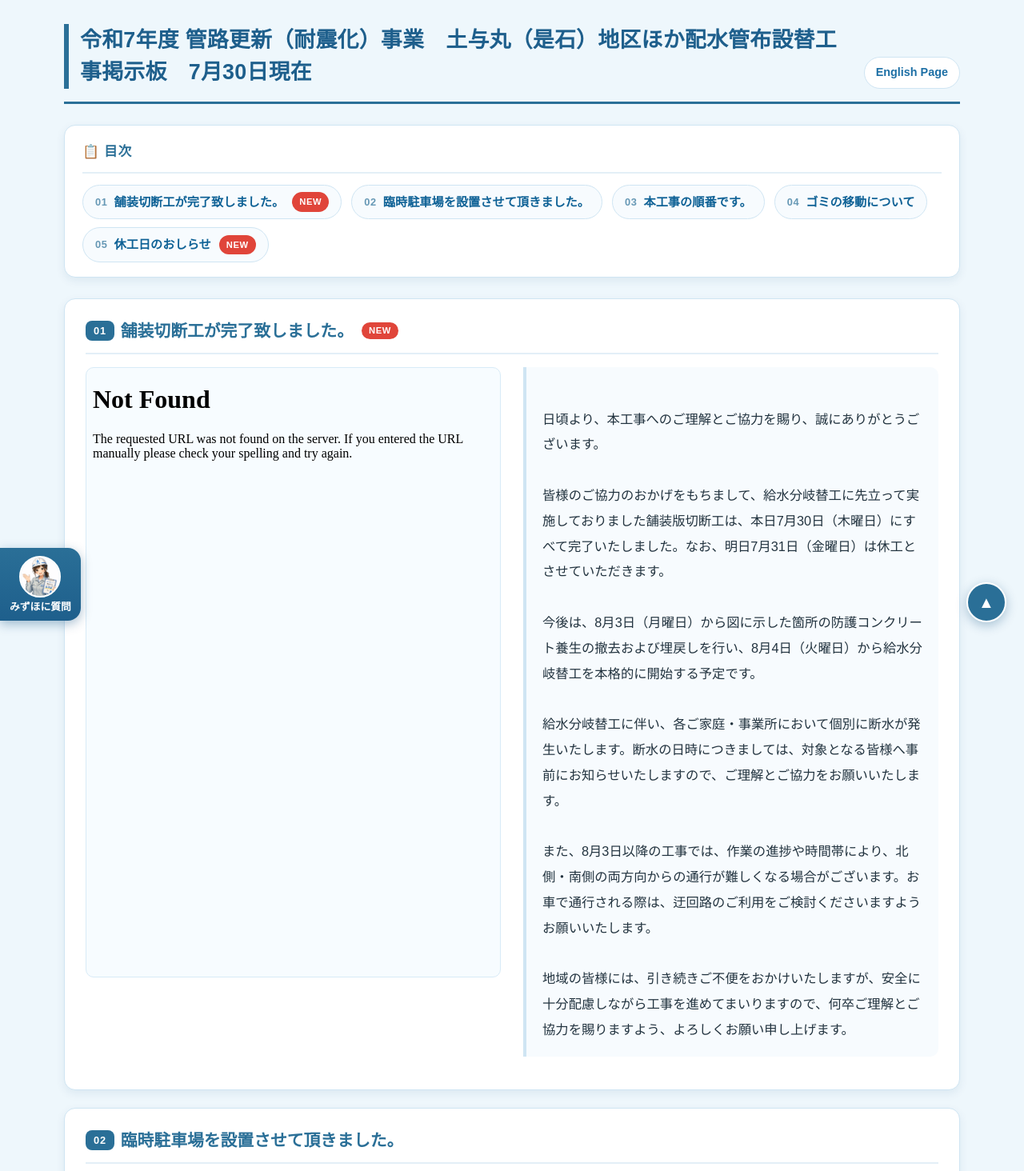
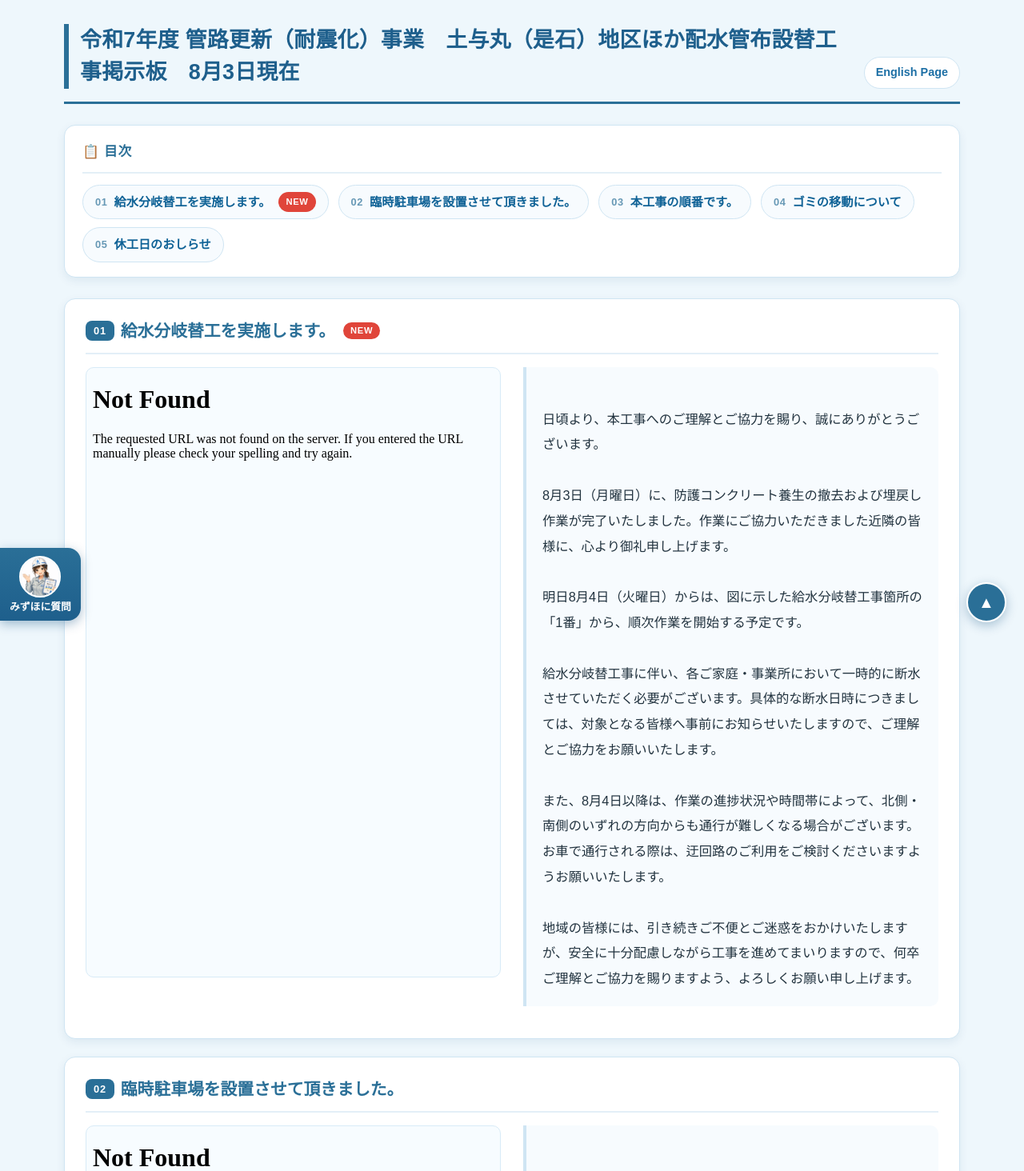
Before and after one commit to takeda03731-yu/construction_board, a Flask app: page / in a window 1280 px wide. Shown: the top 1464 px of the page at 80% size. Run offline with Flask 3, Linux system fonts and the light colour scheme; some libraries are stand-ins or nearby versions.

Commit message:
8月4日予定

```diff
--- a/main.py
+++ b/main.py
@@ -103,26 +103,26 @@ with app.app_context():
 # 表示用固定データ
 # -------------------------
 SITE_INFO = {
-    "construction_name": "令和7年度 管路更新（耐震化）事業　土与丸（是石）地区ほか配水管布設替工事掲示板　7月30日現在",
+    "construction_name": "令和7年度 管路更新（耐震化）事業　土与丸（是石）地区ほか配水管布設替工事掲示板　8月3日現在",
     "image_file": "給水分岐替工.pdf",  # staticフォルダ内のファイル名
     "image_file2": "工事概要.pdf",
     "image_file3": "臨時駐車場.pdf",
     "image_file4": "ゴミの移動.pdf",
-    "image_description": "日頃より、本工事へのご理解とご協力を賜り、誠にありがとうございます。\n\n皆様のご協力のおかげをもちまして、給水分岐替工に先立って実施しておりました舗装版切断工は、本日7月30日（木曜日）にすべて完了いたしました。なお、明日7月31日（金曜日）は休工とさせていただきます。\n\n今後は、8月3日（月曜日）から図に示した箇所の防護コンクリート養生の撤去および埋戻しを行い、8月4日（火曜日）から給水分岐替工を本格的に開始する予定です。\n\n給水分岐替工に伴い、各ご家庭・事業所において個別に断水が発生いたします。断水の日時につきましては、対象となる皆様へ事前にお知らせいたしますので、ご理解とご協力をお願いいたします。\n\nまた、8月3日以降の工事では、作業の進捗や時間帯により、北側・南側の両方向からの通行が難しくなる場合がございます。お車で通行される際は、迂回路のご利用をご検討くださいますようお願いいたします。\n\n地域の皆様には、引き続きご不便をおかけいたしますが、安全に十分配慮しながら工事を進めてまいりますので、何卒ご理解とご協力を賜りますよう、よろしくお願い申し上げます。",
+    "image_description": "日頃より、本工事へのご理解とご協力を賜り、誠にありがとうございます。\n\n8月3日（月曜日）に、防護コンクリート養生の撤去および埋戻し作業が完了いたしました。作業にご協力いただきました近隣の皆様に、心より御礼申し上げます。\n\n明日8月4日（火曜日）からは、図に示した給水分岐替工事箇所の「1番」から、順次作業を開始する予定です。\n\n給水分岐替工事に伴い、各ご家庭・事業所において一時的に断水させていただく必要がございます。具体的な断水日時につきましては、対象となる皆様へ事前にお知らせいたしますので、ご理解とご協力をお願いいたします。\n\nまた、8月4日以降は、作業の進捗状況や時間帯によって、北側・南側のいずれの方向からも通行が難しくなる場合がございます。お車で通行される際は、迂回路のご利用をご検討くださいますようお願いいたします。\n\n地域の皆様には、引き続きご不便とご迷惑をおかけいたしますが、安全に十分配慮しながら工事を進めてまいりますので、何卒ご理解とご協力を賜りますよう、よろしくお願い申し上げます。",
     "image_description2": "工事は舗装版切断工から始まり、本舗装復旧工で終了となります。給水分岐替工では、個別に断水が発生します。断水の際は事前にお知らせしますので、ご理解とご協力をお願い致します。",
     "image_description3": "このたび、近隣の住民様のご厚意により、臨時駐車場を設置させていただくこととなりました。\n\n配水管の布設作業は、1日あたり約15m～30m程度の掘削を行うため、施工箇所によりましては、一時的にお車の出し入れが難しくなる場合がございます。\n\nその際には大変恐れ入りますが、臨時駐車場へのお車のご移動にご協力をお願いさせていただくことがございます。\n\nなお、臨時駐車場内における盗難や事故等につきましては、誠に申し訳ございませんが、責任を負いかねますので、貴重品の管理や施錠等にご留意いただきますようお願い申し上げます。\n\nできる限りご不便をおかけしないよう努めてまいりますので、安心・安全な工事のため、何卒ご理解とご協力のほどお願い申し上げます。",
     "image_description4": "当面の間、工事に伴うゴミの移動は実施いたしません。\n\nゴミは、これまでどおり所定のゴミステーションへお出しくださいますようお願いいたします。\n\nなお、工事の進捗により再度ゴミの移動が必要となる際は、事前に掲示板にてお知らせいたします。\n\nその際は、ご不便をおかけいたしますが、ご理解とご協力のほど、よろしくお願い申し上げます。",
-    "holiday_notice": "給水分岐替工に先立って実施しておりました舗装版切断工は、本日7月30日（木曜日）に完了いたしました。そのため、明日7月31日（金曜日）は休工とさせていただきます。\n\n本工事では、作業員の安全確保や健康管理、ならびに建設業界における働き方改革の取り組みの一環として、原則として土曜日・日曜日を休工日としております。\n\n近年、建設業界では、安全で質の高い施工を継続するため、適切に休日を確保しながら工事を進める取り組みが進められています。\n\nそのため、本工事におきましても、特別な事情がない限り、土曜日・日曜日の作業は行わない予定です。\n\n地域の皆様には、ご不便をおかけすることもございますが、安全で円滑な工事の実施のため、何卒ご理解とご協力を賜りますよう、よろしくお願い申し上げます。"
+    "holiday_notice": "本工事では、作業員の安全確保や健康管理、ならびに建設業界における働き方改革の取り組みの一環として、原則として土曜日・日曜日を休工日としております。\n\n近年、建設業界では、安全で質の高い施工を継続するため、適切に休日を確保しながら工事を進める取り組みが進められています。\n\nそのため、本工事におきましても、特別な事情がない限り、土曜日・日曜日の作業は行わない予定です。\n\n地域の皆様には、ご不便をおかけすることもございますが、安全で円滑な工事の実施のため、何卒ご理解とご協力を賜りますよう、よろしくお願い申し上げます。"
 }
 
 SITE_INFO_EN = {
-    "construction_name": "Notice Board for Water Distribution Pipe Replacement Work as of July 30, 2026",
+    "construction_name": "Notice Board for Water Distribution Pipe Replacement Work as of August 3, 2026",
     "image_file": "給水分岐替工en.pdf",
     "image_file2": "工事概要en.pdf",
     "image_file3": "臨時駐車場en.pdf",
     "image_file4": "ゴミの移動en.pdf",
 
-    "image_description": """Thank you very much for your continued understanding and cooperation with this construction project.\n\nThanks to your cooperation, all pavement cutting work conducted in preparation for the water service connection replacement work was completed today, Thursday, July 30. Please note that no construction work will be carried out tomorrow, Friday, July 31.\n\nStarting Monday, August 3, we will remove the protective concrete covering and backfill the excavated areas. Full-scale water service connection replacement work is scheduled to begin on Tuesday, August 4.\n\nDuring the water service connection replacement work, water service will be temporarily suspended at each affected home and business. We will notify those affected in advance of the date and time of each water service interruption. We appreciate your understanding and cooperation.\n\nFrom August 3 onward, depending on the progress and time of the work, access from both the north and south sides may be restricted. When traveling by car, please consider using an alternative route.\n\nWe apologize for the continued inconvenience to local residents. We will proceed with the work while giving the highest priority to safety. Thank you for your continued understanding and cooperation.""",
+    "image_description": """Thank you for your continued understanding and cooperation with this construction project.\n\nThe removal of the protective concrete covering and the backfilling work were completed on Monday, August 3. We sincerely thank the nearby residents for their cooperation during this work.\n\nBeginning Tuesday, August 4, we plan to start the water service connection replacement work at Location No. 1 shown in the diagram and proceed in order.\n\nThis work will require temporary water service interruptions at individual homes and businesses. Those affected will be notified in advance of the specific date and time. We appreciate your understanding and cooperation.\n\nFrom August 4 onward, depending on the progress of the work and the time of day, access from both the north and south may become difficult. If you are traveling by car, please consider using the designated detour route.\n\nWe apologize for the continued inconvenience caused to local residents. We will carry out the work with the utmost attention to safety and sincerely appreciate your continued understanding and cooperation.""",
 
 "image_description2": """The construction work will begin with pavement cutting and will be completed with final pavement restoration.
 
@@ -142,7 +142,7 @@ We will do our best to minimize inconvenience and appreciate your cooperation fo
 
     "image_description4": """For the time being, we will not relocate garbage due to the construction work.\n\nPlease continue to take your garbage to the designated garbage collection station as usual.\n\nIf it becomes necessary to relocate the garbage collection point again as the construction progresses, we will notify you in advance on this notice board.\n\nWe apologize for any inconvenience this may cause and appreciate your understanding and cooperation.""",
 
-    "holiday_notice": """The pavement cutting work conducted in preparation for the water service connection replacement work was completed today, Thursday, July 30. Therefore, no construction work will be carried out tomorrow, Friday, July 31.\n\nAs part of our commitment to worker safety, health management, and work style reform in the construction industry, this project is scheduled to be suspended on Saturdays and Sundays unless special circumstances require otherwise.\n\nIn recent years, the construction industry has been promoting appropriate work schedules and regular rest days to ensure safe, high-quality construction.\n\nFor this reason, no construction work is planned on Saturdays or Sundays unless exceptional circumstances arise.\n\nWe apologize for any inconvenience this may cause and sincerely appreciate your continued understanding and cooperation as we work to complete the project safely and efficiently."""
+    "holiday_notice": """As part of our efforts to ensure the safety and well-being of our workers and to promote work-style reform in the construction industry, work on this project will generally be suspended on Saturdays and Sundays.\n\nIn recent years, the construction industry has been working to secure appropriate rest days in order to maintain safe, high-quality construction practices.\n\nAccordingly, no construction work is scheduled on Saturdays or Sundays for this project unless there are exceptional circumstances.\n\nWe apologize for any inconvenience this may cause local residents. We sincerely appreciate your understanding and cooperation as we work to carry out the project safely and smoothly."""
 }
 
 def get_board_text():
@@ -205,6 +205,7 @@ def board():
         comments=comments,
         replies=replies,
         edit_comment=edit_comment,
+        site=SITE_INFO,
         lang="ja"
     )
 
@@ -235,6 +236,7 @@ def board_en():
         comments=comments,
         replies=replies,
         edit_comment=edit_comment,
+        site=SITE_INFO_EN,
         lang="en"
     )
 
--- a/templates/base.html
+++ b/templates/base.html
@@ -83,21 +83,21 @@
     {% if lang == "en" %}
         <h2>📋 Contents</h2>
         <ul>
-            <li><a href="#work">Pavement Cutting Work Completed<span class="new-badge">NEW</span></a></li>
+            <li><a href="#work">Water Supply Branch Replacement Work<span class="new-badge">NEW</span></a></li>
             <li><a href="#parking">Temporary Parking Area</a></li>
             <li><a href="#flow">Construction Work Flow</a></li>
             <li><a href="#garbage">Garbage Collection Point</a></li>
-            <li><a href="#holiday">Construction Holiday Notice<span class="new-badge">NEW</span></a></li>
+            <li><a href="#holiday">Construction Holiday Notice</a></li>
         </ul>
     {% else %}
         <h2>📋 目次</h2>
         <ul>
-            <li><a href="#work">舗装切断工が完了致しました。<span class="new-badge">NEW</span></a></li>
+            <li><a href="#work">給水分岐替工を実施します。<span class="new-badge">NEW</span></a></li>
             <li><a href="#parking">臨時駐車場を設置させて頂きました。</a></li>
             <li><a href="#flow">本工事の順番です。</a></li>
             <li><a href="#garbage">ゴミの移動について</a></li>
             <!-- <span class="new-badge">NEW</span> -->
-            <li><a href="#holiday">休工日のおしらせ<span class="new-badge">NEW</span></a></li>
+            <li><a href="#holiday">休工日のおしらせ</a></li>
         </ul>
     {% endif %}
 </nav>
@@ -105,9 +105,9 @@
         <section class="card">
             <h2 id="work">
     {% if lang == "en" %}
-        Pavement Cutting Work Completed
+        Water Supply Branch Replacement Work
     {% else %}
-        舗装切断工が完了致しました。
+        給水分岐替工を実施します。
     {% endif %}
 <span class="new-badge">NEW</span></h2>
 
@@ -210,7 +210,7 @@
     {% else %}
         【休工日のおしらせ】
     {% endif %}
-    <span class="new-badge">NEW</span></h2>
+    </span></h2>
                 <p style="white-space: pre-line;">{{ site.holiday_notice }}</p>
             </section>
 
```
Also changed, not shown: 3 other files.
